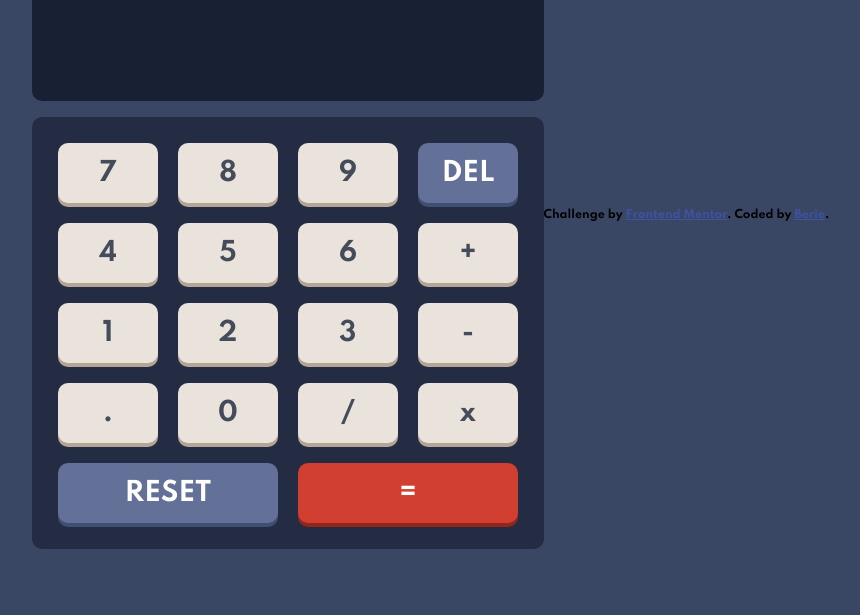
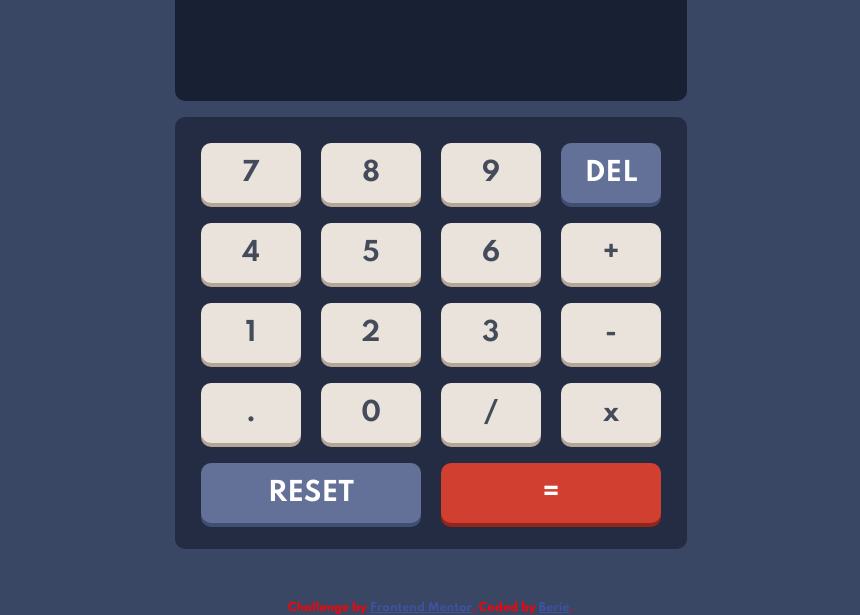
Before and after one commit to Artosh-afr/calculator, a plain HTML site: page index.html in a window 1280 px wide. Shown: the part 185-800 px from the top of the page, without its empty margins (209-1069 px from the left). Drawn offline with Linux system fonts and the light colour scheme.

Commit message:
Update layout.css

```diff
--- a/CSS/layout.css
+++ b/CSS/layout.css
@@ -5,7 +5,21 @@ body{
     align-items: center;
 
 }
-
+   footer{
+            font-size: .5rem;
+            color:red;
+            position: absolute;
+            bottom:0;
+            left:50%;
+            transform: translateX(-50%);
+            -webkit-transform: translateX(-50%);
+            -moz-transform: translateX(-50%);
+            -ms-transform: translateX(-50%);
+            -o-transform: translateX(-50%);
+}
+        footer a{
+            color:peru;
+        }
 #button_Container{
 
             display: grid;
```
